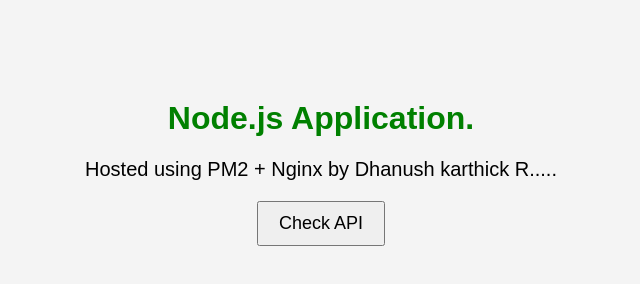
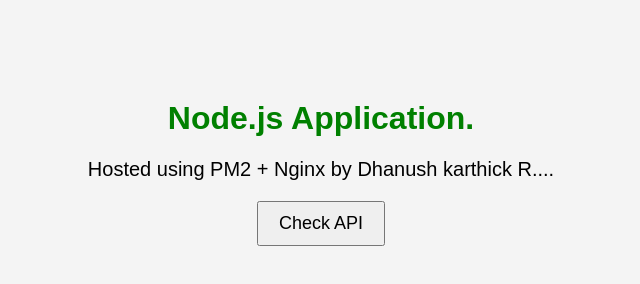
Before and after one commit to Dhanush2004-cyber/nodeapp1, a website: page public/index.html in a window 1280 px wide. Shown: the full height of the page, 319-959 px from the left. Drawn offline with Linux system fonts and the light colour scheme.

Commit message:
Build test

```diff
--- a/public/index.html
+++ b/public/index.html
@@ -49,7 +49,7 @@
 
 <h1>Node.js Application.</h1>
 
-<p>Hosted using PM2 + Nginx by Dhanush karthick R.....</p>
+<p>Hosted using PM2 + Nginx by Dhanush karthick R....</p>
 
 <button onclick="getApi()">Check API</button>
 
```
